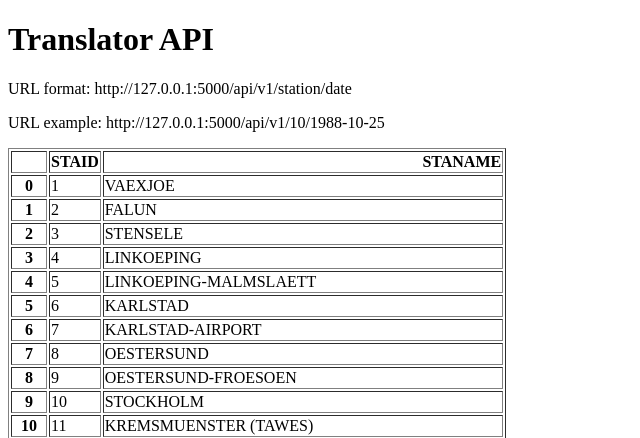
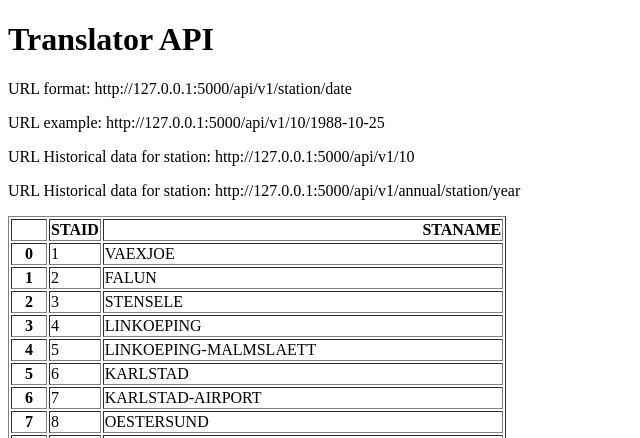
Before and after one commit to jmiego95/WeatherAPI, a Flask app: page / in a window 1280 px wide. Shown: the top 438 px of the page, without its empty margins (0-640 px from the left). Run offline with Flask 2, Linux system fonts and the light colour scheme.

Commit message:
Added new URL to sort by the station and their dates

```diff
--- a/main.py
+++ b/main.py
@@ -22,5 +22,22 @@ def about(station, date):
             "temperature": temperature}
 
 
+@app.route("/api/v1/<station>")
+def all_data(station):
+    filename = "data_small/TG_STAID" + str(station).zfill(6) + ".txt"
+    df = pd.read_csv(filename, skiprows=20, parse_dates=["    DATE"])
+    result_all = df.to_dict(orient="records")
+    return result_all
+
+
+@app.route("/api/v1/annual/<station>/<year>")
+def yearly(station, year):
+    filename = "data_small/TG_STAID" + str(station).zfill(6) + ".txt"
+    df = pd.read_csv(filename, skiprows=20)
+    df["    DATE"] = df["    DATE"].astype(str)
+    result = df[df["    DATE"].str.startswith(str(year))].to_dict(orient="records")
+    return result
+
+
 if __name__ == "__main__":
     app.run(debug=True)
--- a/templates/home.html
+++ b/templates/home.html
@@ -8,6 +8,9 @@
     <h1>Translator API</h1>
     <p>URL format: http://127.0.0.1:5000/api/v1/station/date</p>
     <p>URL example: http://127.0.0.1:5000/api/v1/10/1988-10-25</p>
+    <p>URL Historical data for station: http://127.0.0.1:5000/api/v1/10</p>
+    <p>URL Historical data for station: http://127.0.0.1:5000/api/v1/annual/station/year</p>
+
 <p>{{data|safe}}</p>
 </body>
 </html>
```
